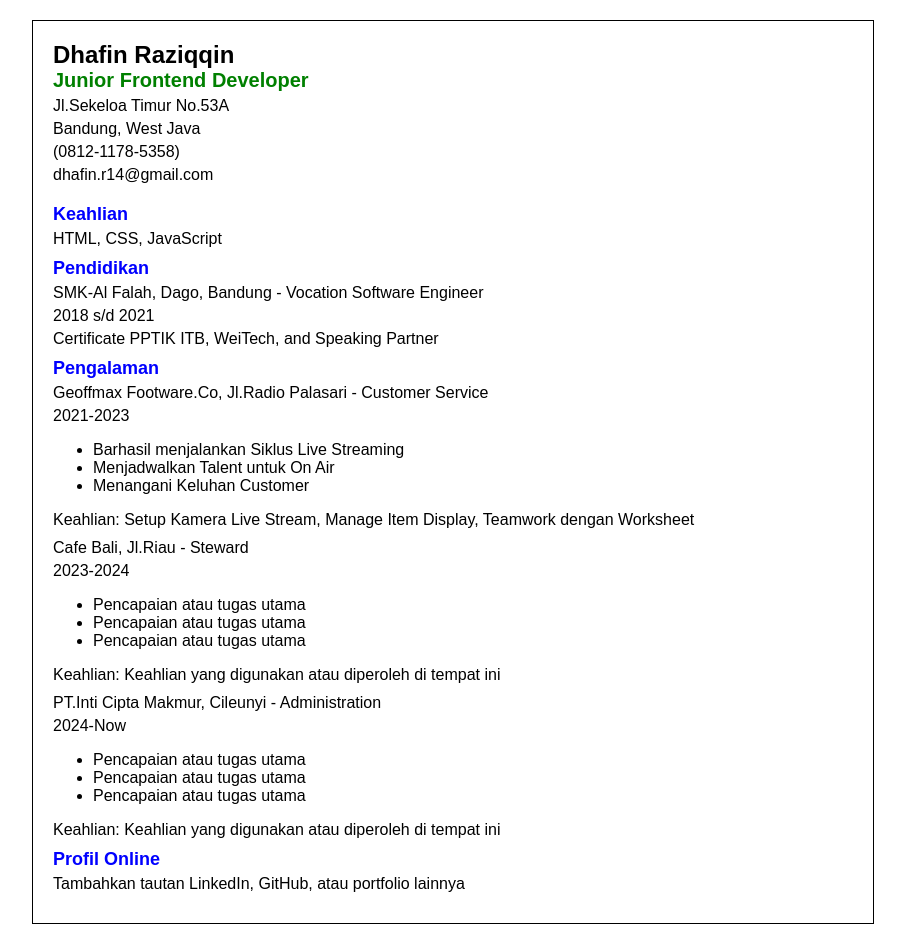
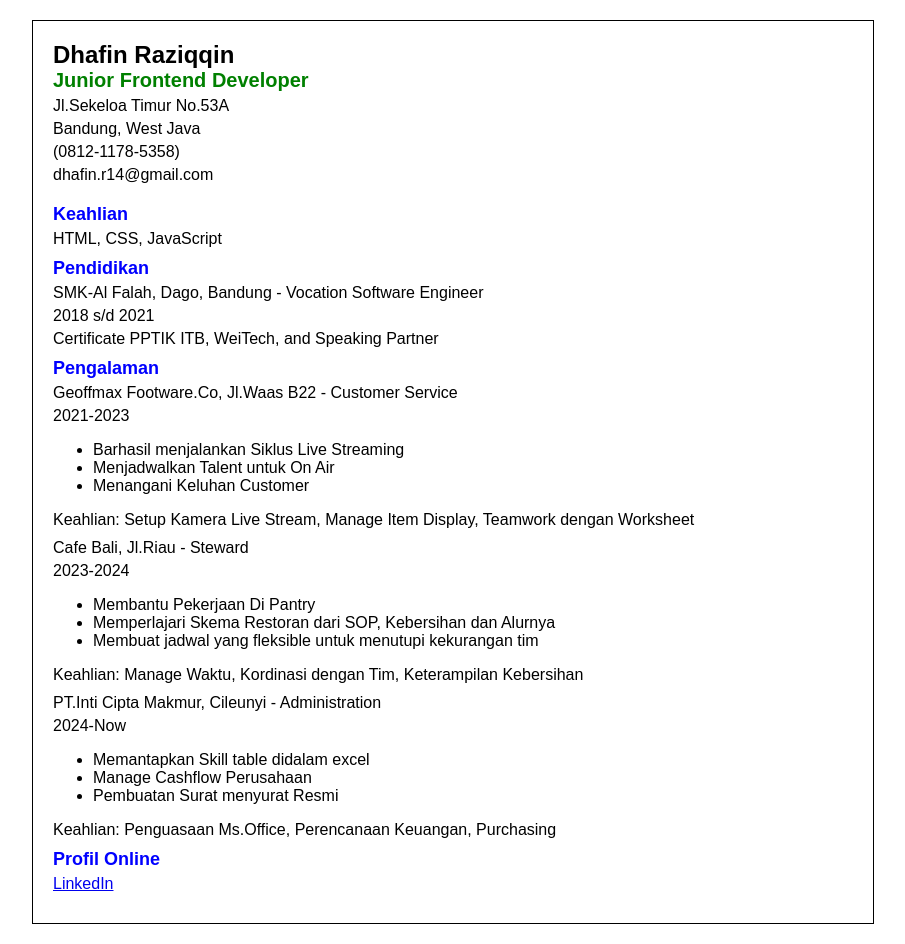
Before and after one commit to dhafin-dots/Curriculum-Vitae, a plain HTML site: page index.html in a window 1280 px wide. Shown: the whole page, without its empty margins (187-1092 px from the left). Drawn offline with Linux system fonts and the light colour scheme.

Commit message:
Update indexv2.html

```diff
--- a/index.html
+++ b/index.html
@@ -14,6 +14,7 @@
             margin: auto;
             border: 1px solid #000;
             padding: 20px;
+
         }
         h1, h2, h3 {
             margin: 0;
@@ -66,7 +67,7 @@
         <div class="section experience">
             <h3>Pengalaman</h3>
             <div class="experience-item">
-                <p>Geoffmax Footware.Co, Jl.Radio Palasari - Customer Service</p>
+                <p>Geoffmax Footware.Co, Jl.Waas B22 - Customer Service</p>
                 <p>2021-2023</p>
                 <ul>
                     <li>Barhasil menjalankan Siklus Live Streaming</li>
@@ -79,27 +80,27 @@
                 <p>Cafe Bali, Jl.Riau - Steward</p>
                 <p>2023-2024</p>
                 <ul>
-                    <li>Pencapaian atau tugas utama</li>
-                    <li>Pencapaian atau tugas utama</li>
-                    <li>Pencapaian atau tugas utama</li>
+                    <li>Membantu Pekerjaan Di Pantry</li>
+                    <li>Memperlajari Skema Restoran dari SOP, Kebersihan dan Alurnya</li>
+                    <li>Membuat jadwal yang fleksible untuk menutupi kekurangan tim </li>
                 </ul>
-                <p>Keahlian: Keahlian yang digunakan atau diperoleh di tempat ini</p>
+                <p>Keahlian: Manage Waktu, Kordinasi dengan Tim, Keterampilan Kebersihan</p>
             </div>
             <div class="experience-item">
                 <p>PT.Inti Cipta Makmur, Cileunyi - Administration</p>
                 <p>2024-Now</p>
                 <ul>
-                    <li>Pencapaian atau tugas utama</li>
-                    <li>Pencapaian atau tugas utama</li>
-                    <li>Pencapaian atau tugas utama</li>
+                    <li>Memantapkan Skill table didalam excel</li>
+                    <li>Manage Cashflow Perusahaan</li>
+                    <li>Pembuatan Surat menyurat Resmi</li>
                 </ul>
-                <p>Keahlian: Keahlian yang digunakan atau diperoleh di tempat ini</p>
+                <p>Keahlian: Penguasaan Ms.Office, Perencanaan Keuangan, Purchasing</p>
             </div>
 
         </div>
         <div class="section internet">
             <h3>Profil Online</h3>
-            <p>Tambahkan tautan LinkedIn, GitHub, atau portfolio lainnya</p>
+            <p><a href="www.linkedin.com/in/dhafin-raziqqin-5a051a23a">LinkedIn</p>
         </div>
     </div>
 </body>
```
